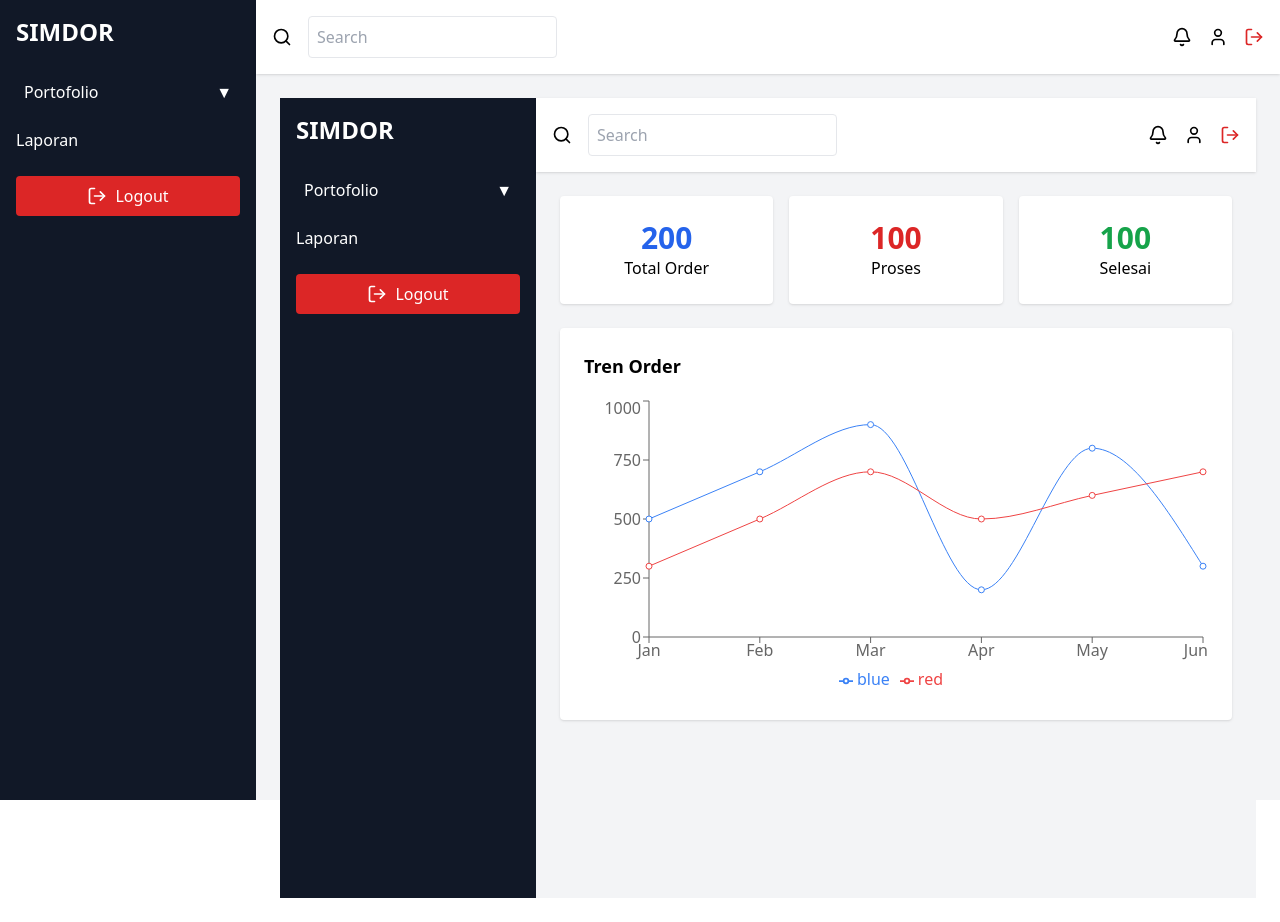
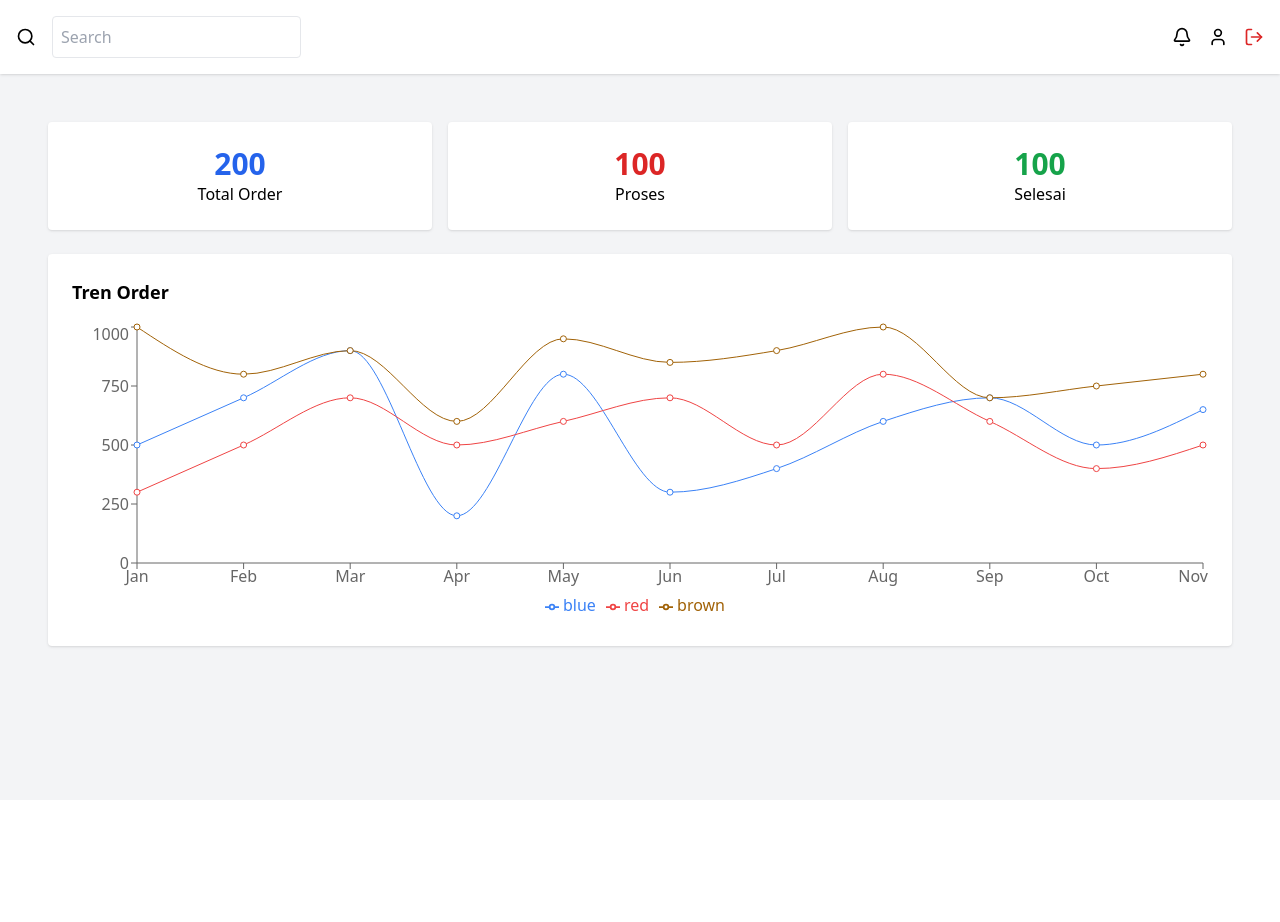
Before and after one commit to dapittriandi/Simdor-app, a React (Vite) app: page /dashboard-keuangan in a window 1280 px wide. After the commit the page ends 800 px from the top, so only its background shows below. Built offline with nearby package versions, Linux system fonts and the light colour scheme.

Commit message:
perbaian fitur login dan merapian

```diff
--- a/src/App.jsx
+++ b/src/App.jsx
@@ -15,8 +15,8 @@ function App() {
         <Route path="/dashboard-cs" element={<Layout><DashboardCS /></Layout>} />
         <Route path="/dashboard-keuangan" element={<Layout><DashboardKeuangan /></Layout>} />
         <Route path="/dashboard-portofolio" element={<Layout><DashboardPortofolio /></Layout>} />
-        <Route path="/orders/:category" element={<Layout><OrdersPage /></Layout>} />
-        <Route path="/order-detail/:id" element={<Layout><OrderDetail /></Layout>} />
+        <Route path="/orders/:portofolio" element={<Layout><OrdersPage /></Layout>} />
+        <Route path="/orders/:portofolio/order-detail/:id" element={<Layout><OrderDetail /></Layout>} />
       </Routes>
     </Router>
   );
--- a/src/components/layout/Sidebar.jsx
+++ b/src/components/layout/Sidebar.jsx
@@ -1,10 +1,11 @@
 import { useState, useEffect } from "react";
-import { Link } from "react-router-dom";
+import { Link, useNavigate } from "react-router-dom";
 import { LogOut } from "lucide-react";
 
 export default function Sidebar() {
   const [user, setUser] = useState(null);
   const [isPortofolioOpen, setIsPortofolioOpen] = useState(false);
+  const navigate = useNavigate();
 
   useEffect(() => {
     const storedUser = JSON.parse(localStorage.getItem("user"));
@@ -15,26 +16,31 @@ export default function Sidebar() {
 
   const handleLogout = () => {
     localStorage.removeItem("user");
-    window.location.href = "/";
+    navigate("/"); // Redirect ke halaman login
   };
 
+  if (!user) {
+    return null; // Mencegah UI berkedip saat loading
+  }
+
   return (
-    <aside className="w-64 bg-gray-900 text-white p-4 min-h-screen">
+    <aside className="w-64 bg-gray-900 text-white p-4 min-h-screen flex flex-col justify-between">
+      <div>
         <h1 className="text-2xl font-bold mb-6">SIMDOR</h1>
         <nav>
           <ul>
             {/* Dashboard berdasarkan peran */}
-          {user?.peran === "cs" && (
+            {user.peran === "cs" && (
               <li className="mb-2 hover:text-gray-400">
                 <Link to="/dashboard-cs">Dashboard CS</Link>
               </li>
             )}
-          {user?.peran === "admin keuangan" && (
+            {user.peran === "admin keuangan" && (
               <li className="mb-2 hover:text-gray-400">
                 <Link to="/dashboard-keuangan">Dashboard Keuangan</Link>
               </li>
             )}
-          {user?.peran === "admin portofolio" && (
+            {user.peran === "admin portofolio" && (
               <li className="mb-2 hover:text-gray-400">
                 <Link to={`/orders/${user.bidang.toLowerCase()}`}>Dashboard Portofolio</Link>
               </li>
@@ -42,13 +48,16 @@ export default function Sidebar() {
 
             {/* Portofolio / Orders */}
             <li className="mt-2">
-            <button onClick={() => setIsPortofolioOpen(!isPortofolioOpen)} className="w-full text-left p-2 hover:bg-gray-700 flex justify-between items-center">
-              {user?.peran === "admin portofolio" ? "Orders" : "Portofolio"}
+              <button
+                onClick={() => setIsPortofolioOpen(!isPortofolioOpen)}
+                className="w-full text-left p-2 hover:bg-gray-700 flex justify-between items-center"
+              >
+                {user.peran === "admin portofolio" ? "Orders" : "Portofolio"}
                 <span>{isPortofolioOpen ? "▲" : "▼"}</span>
               </button>
               {isPortofolioOpen && (
                 <ul className="ml-4 text-sm">
-                {user?.peran === "admin portofolio" ? (
+                  {user.peran === "admin portofolio" ? (
                     <li className="hover:text-gray-400">
                       <Link to={`/orders/${user.bidang.toLowerCase()}`}>{user.bidang}</Link>
                     </li>
@@ -64,7 +73,7 @@ export default function Sidebar() {
             </li>
 
             {/* Dokumen - Hanya untuk Keuangan & Admin Portofolio */}
-          {(user?.peran === "admin keuangan" || user?.peran === "admin portofolio") && (
+            {(user.peran === "admin keuangan" || user.peran === "admin portofolio") && (
               <li className="mt-4 hover:text-gray-400">
                 <Link to="/documents">Dokumen</Link>
               </li>
@@ -76,9 +85,10 @@ export default function Sidebar() {
             </li>
           </ul>
         </nav>
+      </div>
 
       {/* Logout */}
-      <button onClick={handleLogout} className="mt-6 w-full bg-red-600 hover:bg-red-700 p-2 rounded flex items-center justify-center">
+      <button onClick={handleLogout} className="w-full bg-red-600 hover:bg-red-700 p-2 rounded flex items-center justify-center">
         <LogOut className="w-5 h-5 mr-2" />
         Logout
       </button>
--- a/src/pages/auth/Login.jsx
+++ b/src/pages/auth/Login.jsx
@@ -15,31 +15,33 @@ const Login = () => {
     setError("");
 
     try {
-      // Login ke Firebase Auth
-      const userCredential = await signInWithEmailAndPassword(auth, email, password);
+
+      const lowerEmail = email.toLowerCase(); // Konversi email ke lowercase
+
+      // 🔐 Login ke Firebase Auth
+      const userCredential = await signInWithEmailAndPassword(auth, lowerEmail, password);
       const user = userCredential.user;
 
-      // Ambil data user dari Firestore berdasarkan email
+      // 🔎 Ambil data user dari Firestore berdasarkan email
       const usersRef = collection(db, "users");
-      const q = query(usersRef, where("email", "==", email));
+      const q = query(usersRef, where("email", "==", lowerEmail));
       const querySnapshot = await getDocs(q);
 
       if (!querySnapshot.empty) {
-        const userData = querySnapshot.docs[0].data(); // Ambil data user pertama yang ditemukan
+        const userData = querySnapshot.docs[0].data(); // Ambil data pertama
         const { peran, bidang } = userData;
 
-        // Simpan user ke localStorage untuk akses di seluruh aplikasi
+        // 💾 Simpan user ke localStorage agar bisa digunakan di sidebar, dll
         localStorage.setItem("user", JSON.stringify(userData));
 
-        // **Redirect berdasarkan peran**
+        // 📌 **Redirect berdasarkan peran**
         if (peran === "cs") {
           navigate("/dashboard-cs");
         } else if (peran === "admin keuangan") {
           navigate("/dashboard-keuangan");
         } else if (peran === "admin portofolio") {
-          // **Cek bidang portofolio dan arahkan ke halaman sesuai**
-          const bidangLower = bidang.toLowerCase();
-          navigate(`/orders/${bidangLower}`);
+          // **Arahkan ke dashboard dulu, bukan langsung ke orders**
+          navigate("/dashboard-portofolio");
         } else {
           setError("Peran tidak dikenali.");
         }
--- a/src/pages/dashboard/DashboardKeuangan.jsx
+++ b/src/pages/dashboard/DashboardKeuangan.jsx
@@ -1,4 +1,4 @@
-import Layout from "../../components/layout/Layout";
+import { useState } from "react";
 import { LineChart, Line, XAxis, YAxis, Tooltip, Legend, ResponsiveContainer } from "recharts";
 
 const data = [
@@ -8,11 +8,23 @@ const data = [
   { month: "Apr", blue: 200, red: 500, brown: 600 },
   { month: "May", blue: 800, red: 600, brown: 950 },
   { month: "Jun", blue: 300, red: 700, brown: 850 },
+  { month: "Jul", blue: 400, red: 500, brown: 900 },
+  { month: "Aug", blue: 600, red: 800, brown: 1000 },
+  { month: "Sep", blue: 700, red: 600, brown: 700 },
+  { month: "Oct", blue: 500, red: 400, brown: 750 },
+  { month: "Nov", blue: 650, red: 500, brown: 800 },
 ];
 
 export default function Dashboard() {
+    const [activeTab, setActiveTab] = useState("Dashboard");
+
   return (
-    <Layout>
+    <div className="">
+
+      {/* Main Content */}
+      <main className="flex-1 p-6">
+
+        {/* Summary Cards */}
         <div className="grid grid-cols-3 gap-4 mb-6">
           <div className="bg-white p-6 rounded shadow text-center">
             <h2 className="text-blue-600 text-3xl font-bold">200</h2>
@@ -28,6 +40,7 @@ export default function Dashboard() {
           </div>
         </div>
 
+        {/* Chart */}
         <div className="bg-white p-6 rounded shadow">
           <h2 className="text-lg font-bold mb-4">Tren Order</h2>
           <ResponsiveContainer width="100%" height={300}>
@@ -38,9 +51,11 @@ export default function Dashboard() {
               <Legend />
               <Line type="monotone" dataKey="blue" stroke="#3b82f6" />
               <Line type="monotone" dataKey="red" stroke="#ef4444" />
+              <Line type="monotone" dataKey="brown" stroke="#a16207" />
             </LineChart>
           </ResponsiveContainer>
         </div>
-    </Layout>
+      </main>
+    </div>
   );
 }
--- a/src/pages/dashboard/DashboardPortofolio.jsx
+++ b/src/pages/dashboard/DashboardPortofolio.jsx
@@ -1,4 +1,4 @@
-import Layout from "../../components/layout/Layout";
+import { useState } from "react";
 import { LineChart, Line, XAxis, YAxis, Tooltip, Legend, ResponsiveContainer } from "recharts";
 
 const data = [
@@ -8,11 +8,23 @@ const data = [
   { month: "Apr", blue: 200, red: 500, brown: 600 },
   { month: "May", blue: 800, red: 600, brown: 950 },
   { month: "Jun", blue: 300, red: 700, brown: 850 },
+  { month: "Jul", blue: 400, red: 500, brown: 900 },
+  { month: "Aug", blue: 600, red: 800, brown: 1000 },
+  { month: "Sep", blue: 700, red: 600, brown: 700 },
+  { month: "Oct", blue: 500, red: 400, brown: 750 },
+  { month: "Nov", blue: 650, red: 500, brown: 800 },
 ];
 
 export default function Dashboard() {
+    const [activeTab, setActiveTab] = useState("Dashboard");
+
   return (
-    <Layout>
+    <div className="">
+
+      {/* Main Content */}
+      <main className="flex-1 p-6">
+
+        {/* Summary Cards */}
         <div className="grid grid-cols-3 gap-4 mb-6">
           <div className="bg-white p-6 rounded shadow text-center">
             <h2 className="text-blue-600 text-3xl font-bold">200</h2>
@@ -28,6 +40,7 @@ export default function Dashboard() {
           </div>
         </div>
 
+        {/* Chart */}
         <div className="bg-white p-6 rounded shadow">
           <h2 className="text-lg font-bold mb-4">Tren Order</h2>
           <ResponsiveContainer width="100%" height={300}>
@@ -38,9 +51,11 @@ export default function Dashboard() {
               <Legend />
               <Line type="monotone" dataKey="blue" stroke="#3b82f6" />
               <Line type="monotone" dataKey="red" stroke="#ef4444" />
+              <Line type="monotone" dataKey="brown" stroke="#a16207" />
             </LineChart>
           </ResponsiveContainer>
         </div>
-    </Layout>
+      </main>
+    </div>
   );
 }
--- a/src/pages/orders/OrdersPage.jsx
+++ b/src/pages/orders/OrdersPage.jsx
@@ -1,6 +1,7 @@
-import { useNavigate } from "react-router-dom";
+import {useParams, useNavigate } from "react-router-dom";
 
 const OrdersPage = () => {
+  const { portofolio } = useParams();
   const navigate = useNavigate();
 
   // Data dummy (bisa diganti dengan API)
@@ -11,7 +12,7 @@ const OrdersPage = () => {
 
   return (
     <div className="ml-30 p-6">
-      <h2 className="text-2xl font-semibold">Daftar Order Batu Bara</h2>
+      <h2 className="text-2xl font-semibold">Daftar Order Portofolio {portofolio?.toUpperCase()}</h2>
       <div className="overflow-x-auto mt-4">
         <table className="min-w-full border border-gray-300">
           <thead>
@@ -32,7 +33,7 @@ const OrdersPage = () => {
                 <td className="p-2 border">{order.nilai}</td>
                 <td className="p-2 border">
                   <button
-                    onClick={() => navigate(`/order-detail/${order.id}`)}
+                    onClick={() => navigate(`order-detail/${order.id}`)}
                     className="bg-green-500 text-white px-4 py-1 rounded hover:bg-green-600"
                   >
                     Detail
```
Lines whose indentation alone changed are shown as unchanged.
